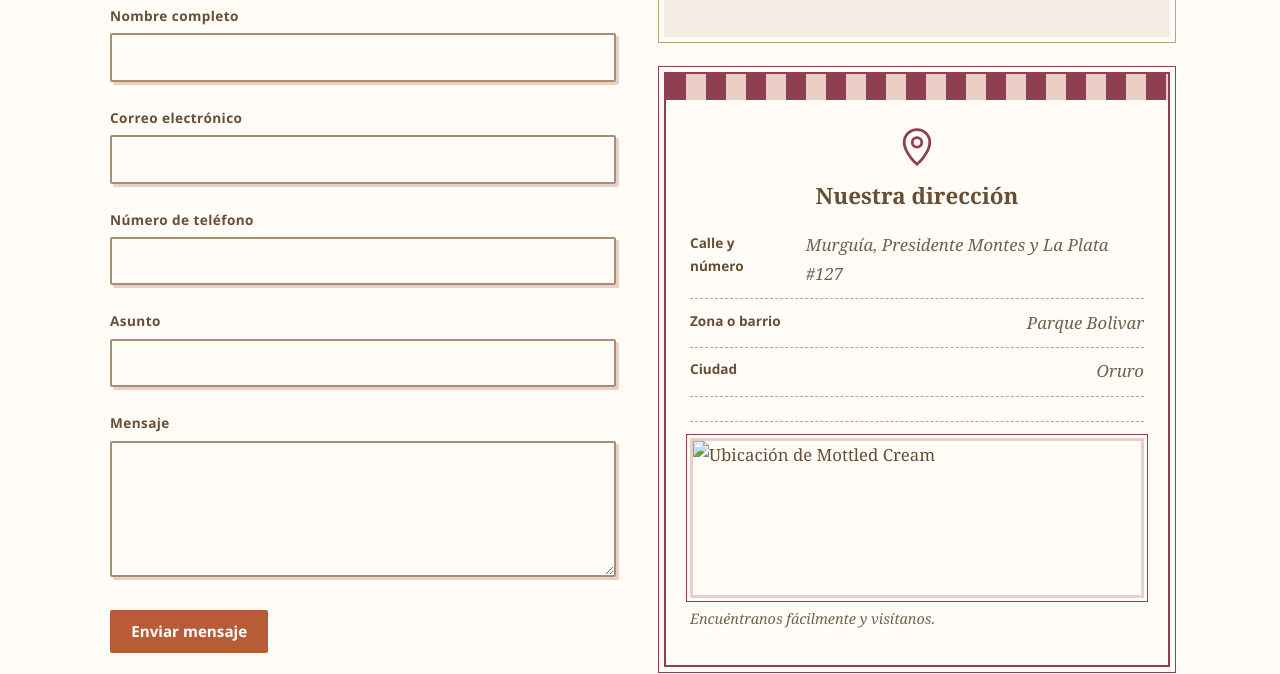
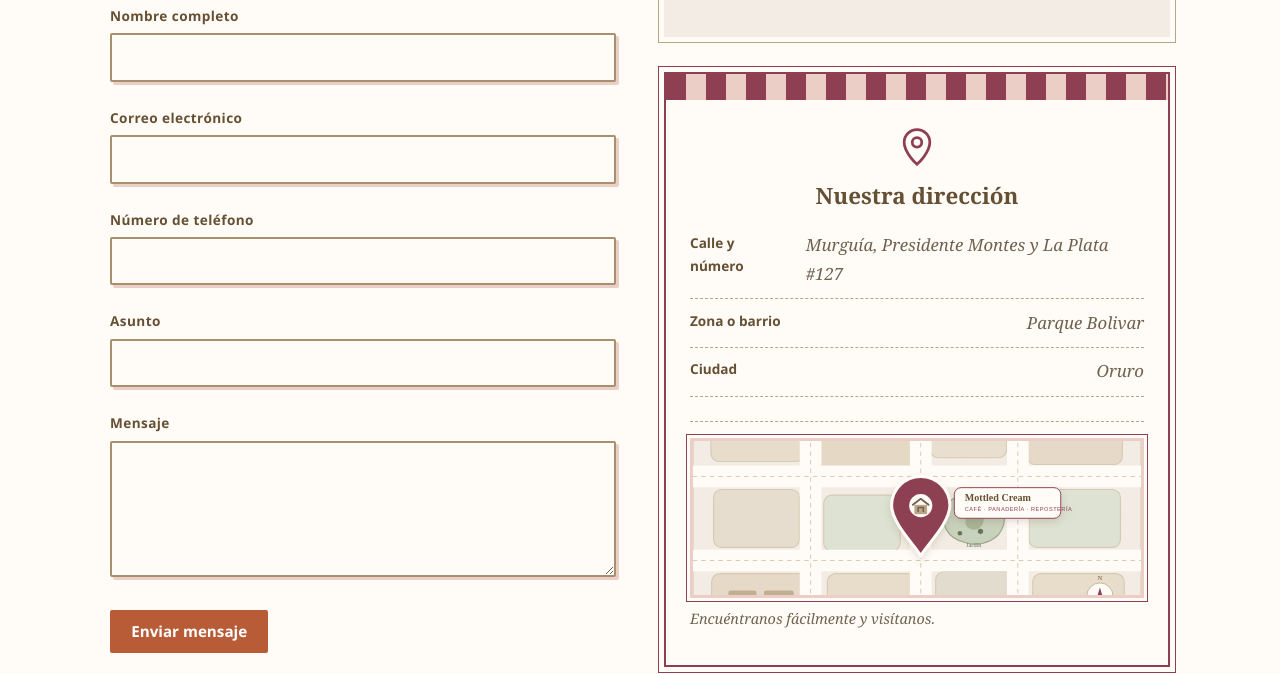
Before and after one commit to emiarisss/Mottled-Cream, a plain HTML site: page contacto.html in a window 1280 px wide. Shown: the part 310-984 px from the top of the page. Drawn offline with Linux system fonts and the light colour scheme; the site is published under a folder, as on GitHub Pages, so addresses that start at the root find nothing.

Commit message:
Update contacto.html

```diff
--- a/contacto.html
+++ b/contacto.html
@@ -81,7 +81,7 @@
             <p><span>Zona o barrio</span>Parque Bolivar</p>
             <p><span>Ciudad</span>Oruro</p>
            <div class="direccion-imagen">
-             <img src="/img/ubicación.svg" alt="Ubicación de Mottled Cream">
+             <img src="img/ubicación.svg" alt="Ubicación de Mottled Cream">
              <p>Encuéntranos fácilmente y visítanos.</p>
            </div>
           </address>
```
